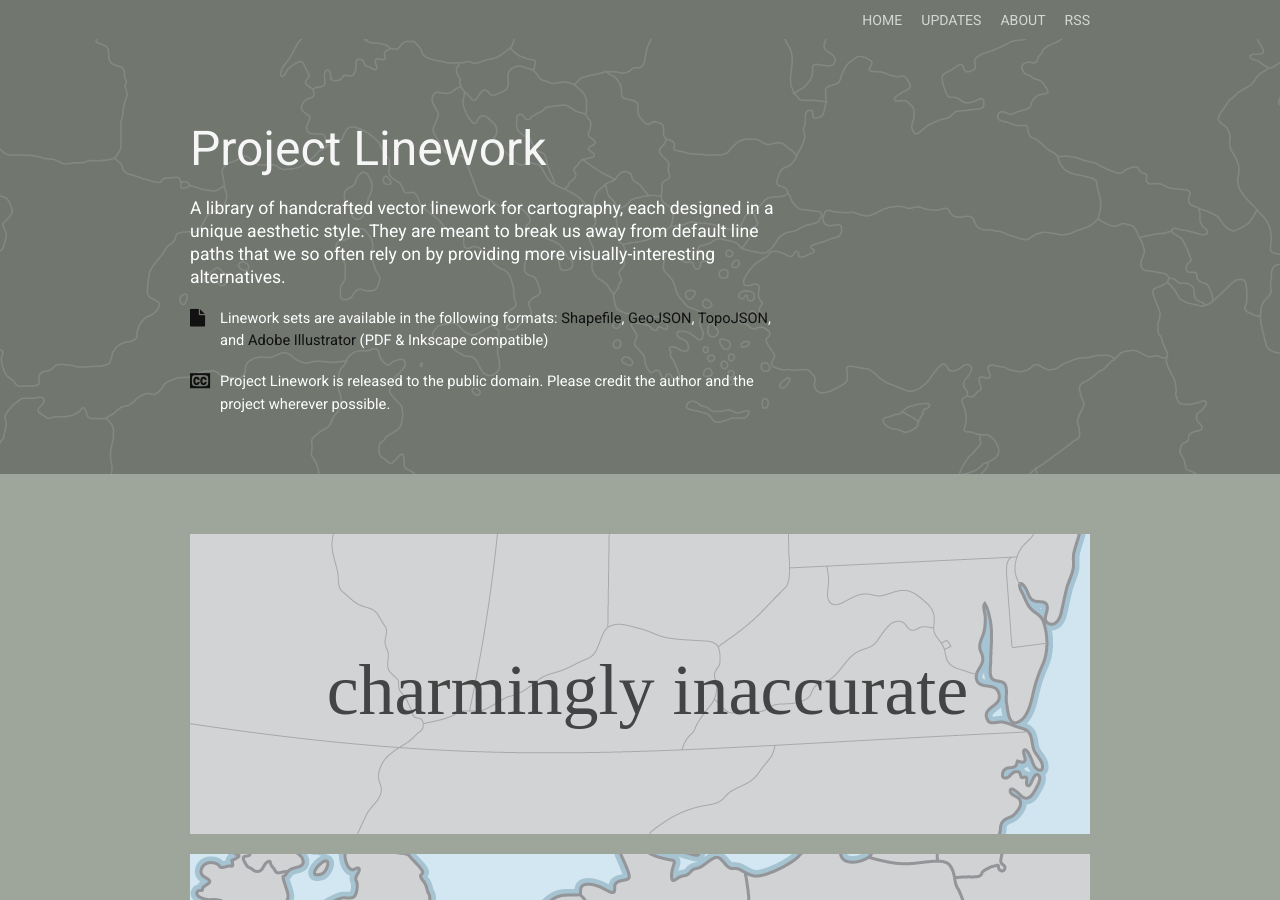
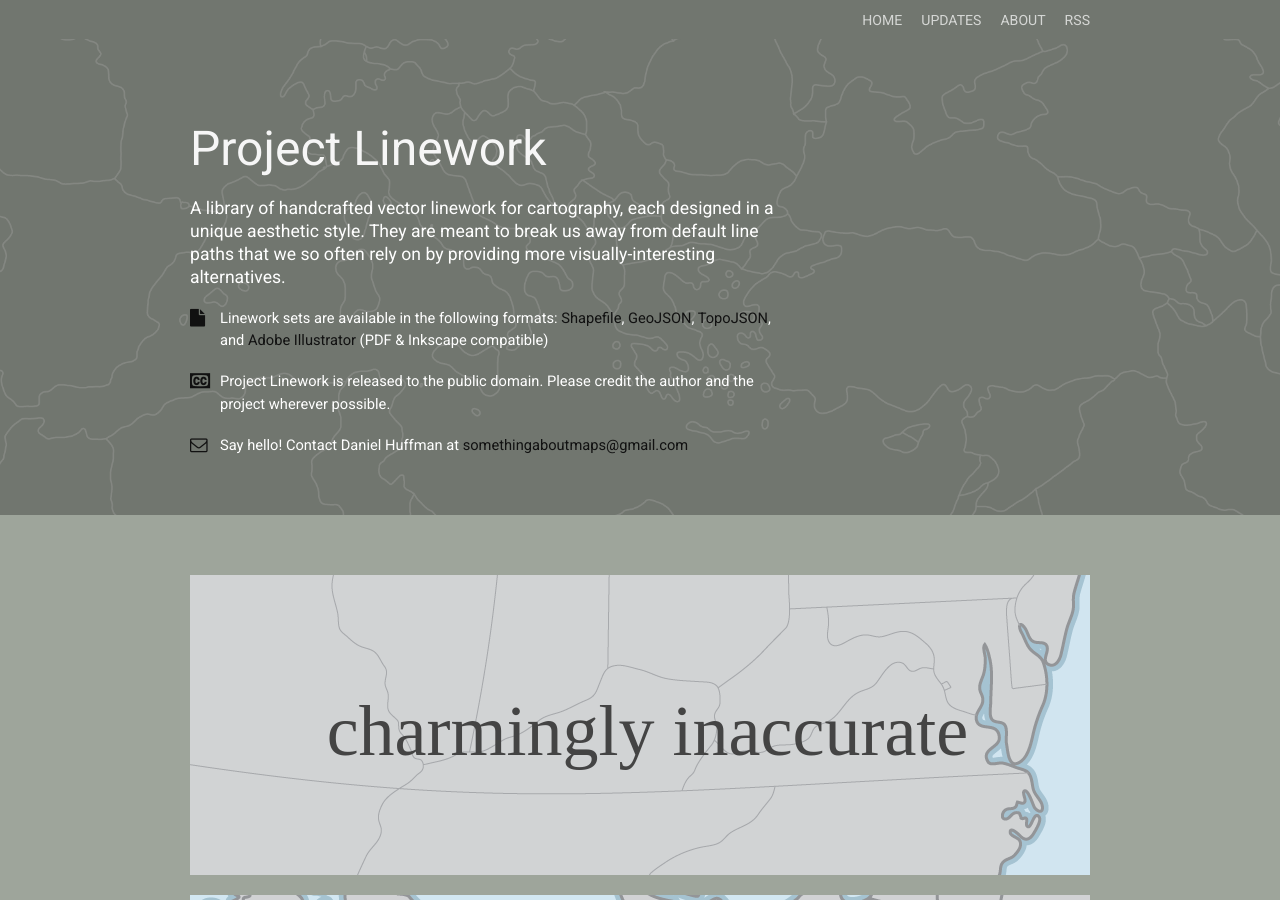
Before and after one commit to mapsam/project-linework, a Jekyll site: the page built from index.md, in a window 1280 px wide and 900 px high. Built offline with Jekyll 4.4.1, drawn with Linux system fonts in a browser that asks for light colours; nearby versions of some CDN libraries; some web fonts are replaced; Markdown is read by kramdown in place of the engine named in the settings; part of the change alters nothing that is shown.

Commit message:
adding contact info, updating footer link

```diff
--- a/_includes/footer.html
+++ b/_includes/footer.html
@@ -1,6 +1,6 @@
 <footer>
 	<div class="wrapper">
-		<p>Please <a href="https://github.com/svmatthews/project-linework/issues">report problems</a> on Github.</p>
+		<p>Please <a href="https://github.com/mapsam/project-linework/issues">report problems</a> on Github.</p>
 		<p><strong>Happy mapping!</strong></p>
 
 	</div>
--- a/_includes/header.html
+++ b/_includes/header.html
@@ -5,5 +5,6 @@
     <p>A library of handcrafted vector linework for cartography, each designed in a unique aesthetic style. They are meant to break us away from default line paths that we so often rely on by providing more visually-interesting alternatives.</p>
     <p><small><i class="fa fa-file"></i>Linework sets are available in the following formats: <a href="http://wiki.openstreetmap.org/wiki/Shapefiles" target="_blank">Shapefile</a>, <a href="http://geojson.org/" target="_blank">GeoJSON</a>, <a href="https://github.com/mbostock/topojson" target="_blank">TopoJSON</a>, and <a href="https://en.wikipedia.org/wiki/Adobe_Illustrator_Artwork" target="_blank">Adobe Illustrator</a> (PDF & Inkscape compatible)</small></p>
     <p><small><i class="fa fa-cc"></i>Project Linework is released to the public domain. Please credit the author and the project wherever possible.</small></p>
+    <p><small><i class="fa fa-envelope-o"></i>Say hello! Contact Daniel Huffman at <a href="mailto:somethingaboutmaps@gmail.com">somethingaboutmaps@gmail.com</a></small></p>
   </div>
 </header>
```
Also changed, not shown: 1 other file.
